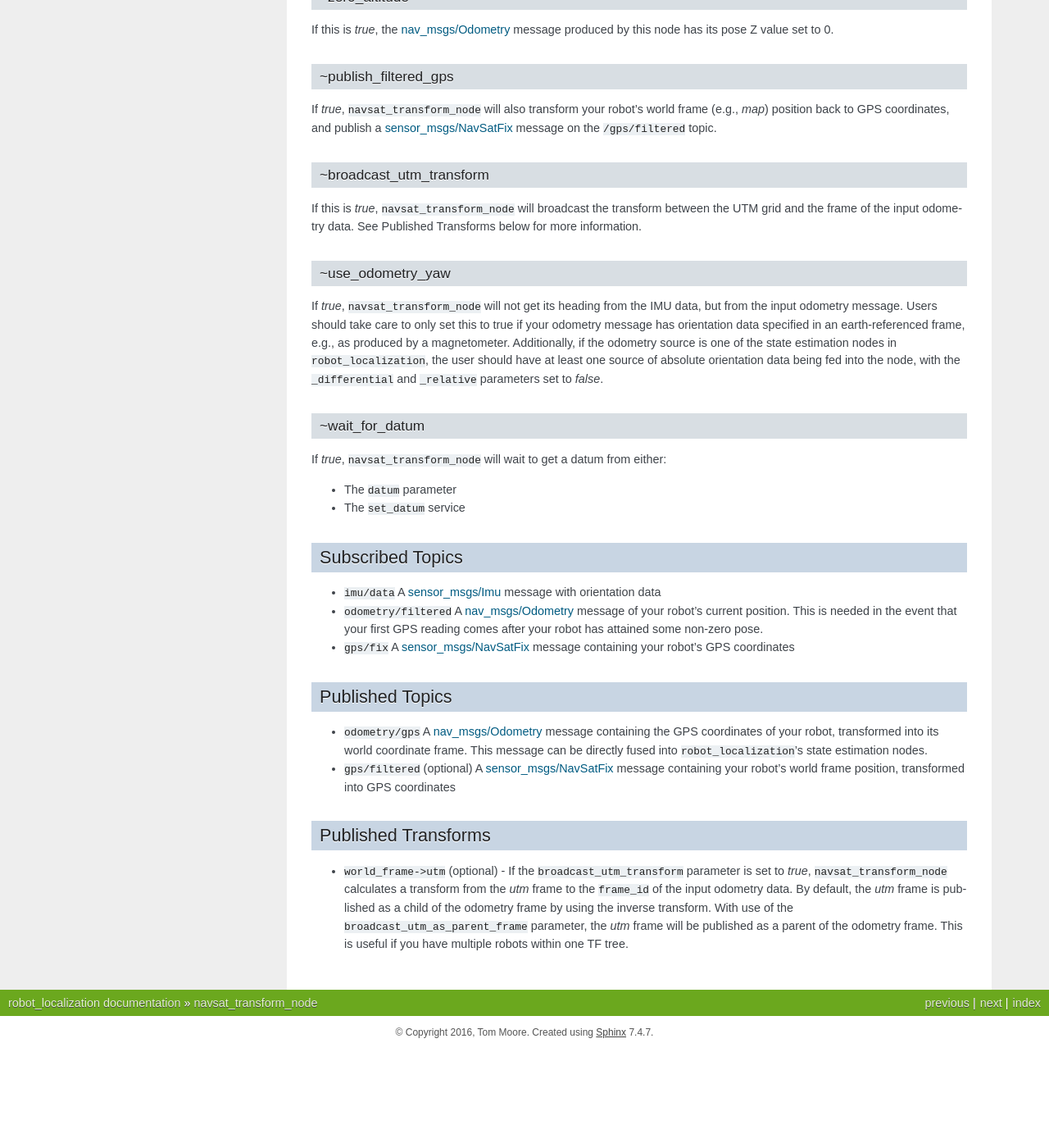
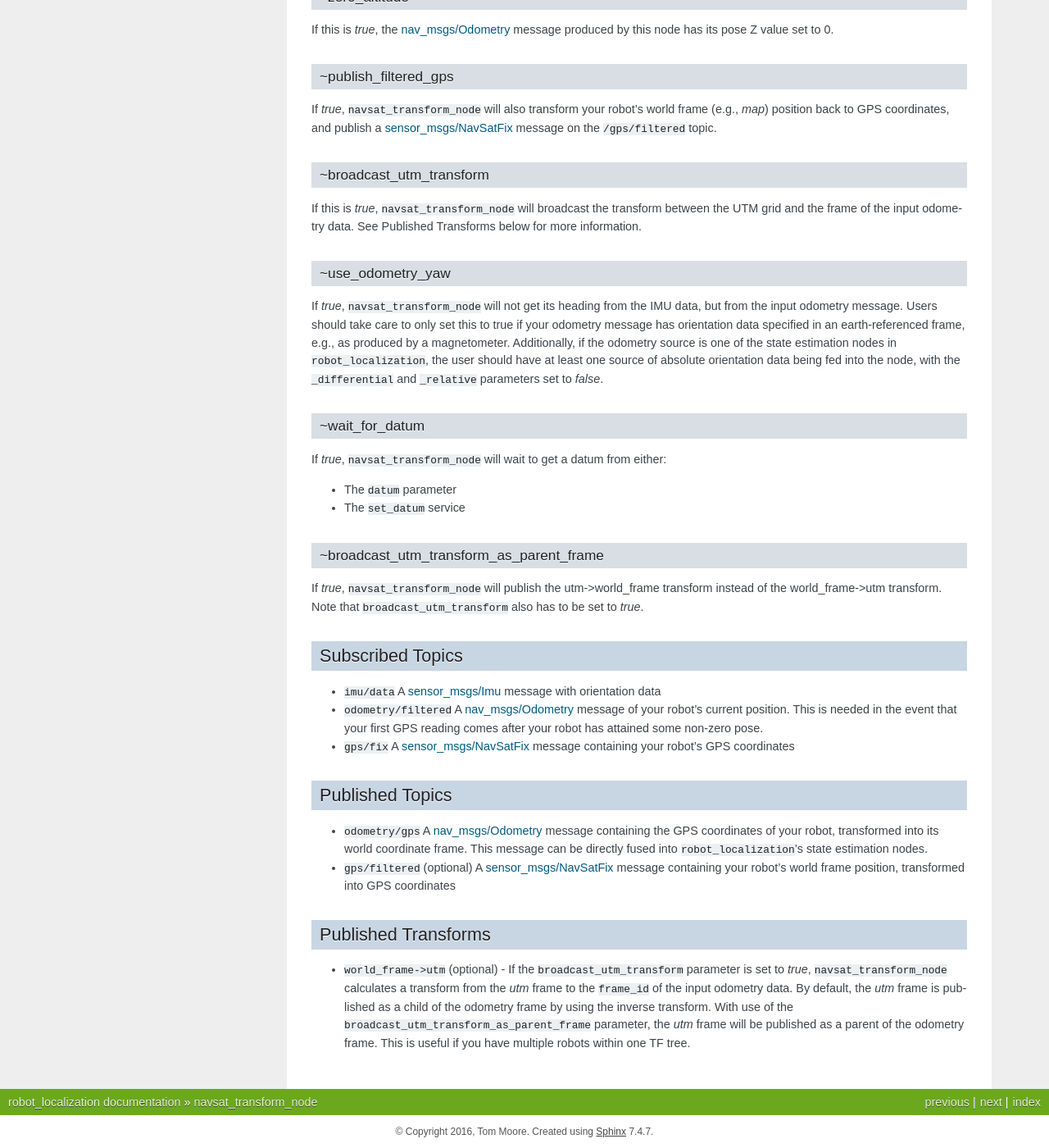
Before and after one commit to cra-ros-pkg/robot_localization, a Sphinx documentation site: the page built from doc/navsat_transform_node.rst, in a window 1280 px wide and 1400 px high, scrolled down 910 px. Shown: the whole window at 82% size. Built offline with Sphinx 7.4.7, drawn with Linux system fonts in a browser that asks for light colours; the version number could not be read and is left out; before the commit the page ends 2189 px from its top, so only the background shows below that; some of the changed text lies outside the part shown.

Commit message:
Add broadcast_utm_transform_as_parent_frame

```diff
--- a/doc/navsat_transform_node.rst
+++ b/doc/navsat_transform_node.rst
@@ -47,6 +47,11 @@ If *true*, ``navsat_transform_node`` will wait to get a datum from either:
 * The ``datum`` parameter
 * The ``set_datum`` service
 
+~broadcast_utm_transform_as_parent_frame
+^^^^^^^^^^^^^^^
+If *true*, ``navsat_transform_node`` will publish the utm->world_frame transform instead of the world_frame->utm transform.
+Note that ``broadcast_utm_transform`` also has to be set to *true*.
+
 Subscribed Topics
 =================
 * ``imu/data`` A `sensor_msgs/Imu <http://docs.ros.org/api/sensor_msgs/html/msg/Imu.html>`_ message with orientation data
@@ -63,4 +68,4 @@ Published Topics
 
 Published Transforms
 ====================
-* ``world_frame->utm`` (optional) - If the ``broadcast_utm_transform`` parameter is set to  *true*, ``navsat_transform_node`` calculates a transform from the  *utm* frame to the ``frame_id`` of the input odometry data. By default, the *utm* frame is published as a child of the odometry frame by using the inverse transform. With use of the ``broadcast_utm_as_parent_frame`` parameter, the *utm* frame will be published as a parent of the odometry frame. This is useful if you have multiple robots within one TF tree.
+* ``world_frame->utm`` (optional) - If the ``broadcast_utm_transform`` parameter is set to  *true*, ``navsat_transform_node`` calculates a transform from the  *utm* frame to the ``frame_id`` of the input odometry data. By default, the *utm* frame is published as a child of the odometry frame by using the inverse transform. With use of the ``broadcast_utm_transform_as_parent_frame`` parameter, the *utm* frame will be published as a parent of the odometry frame. This is useful if you have multiple robots within one TF tree.
```
